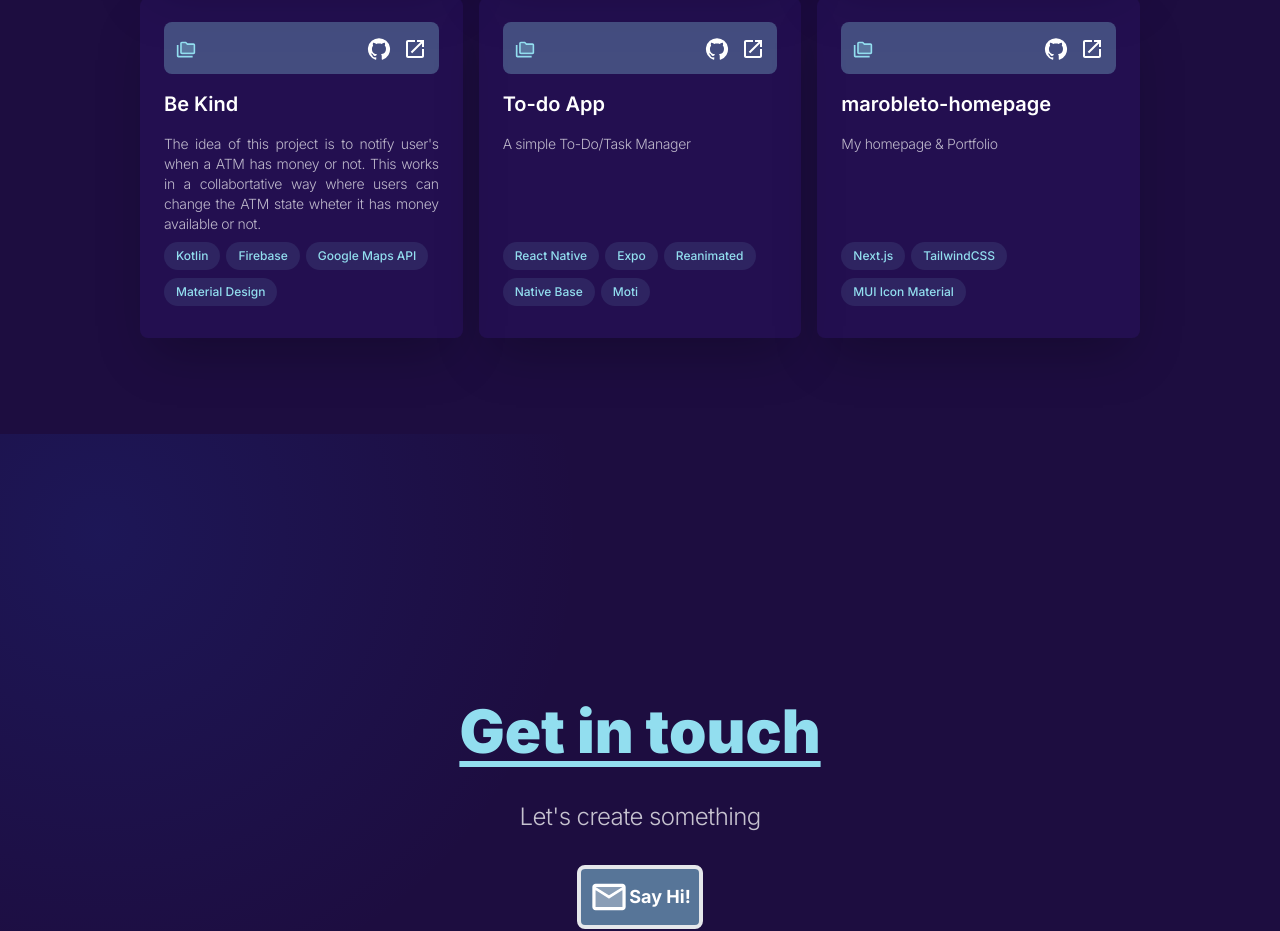
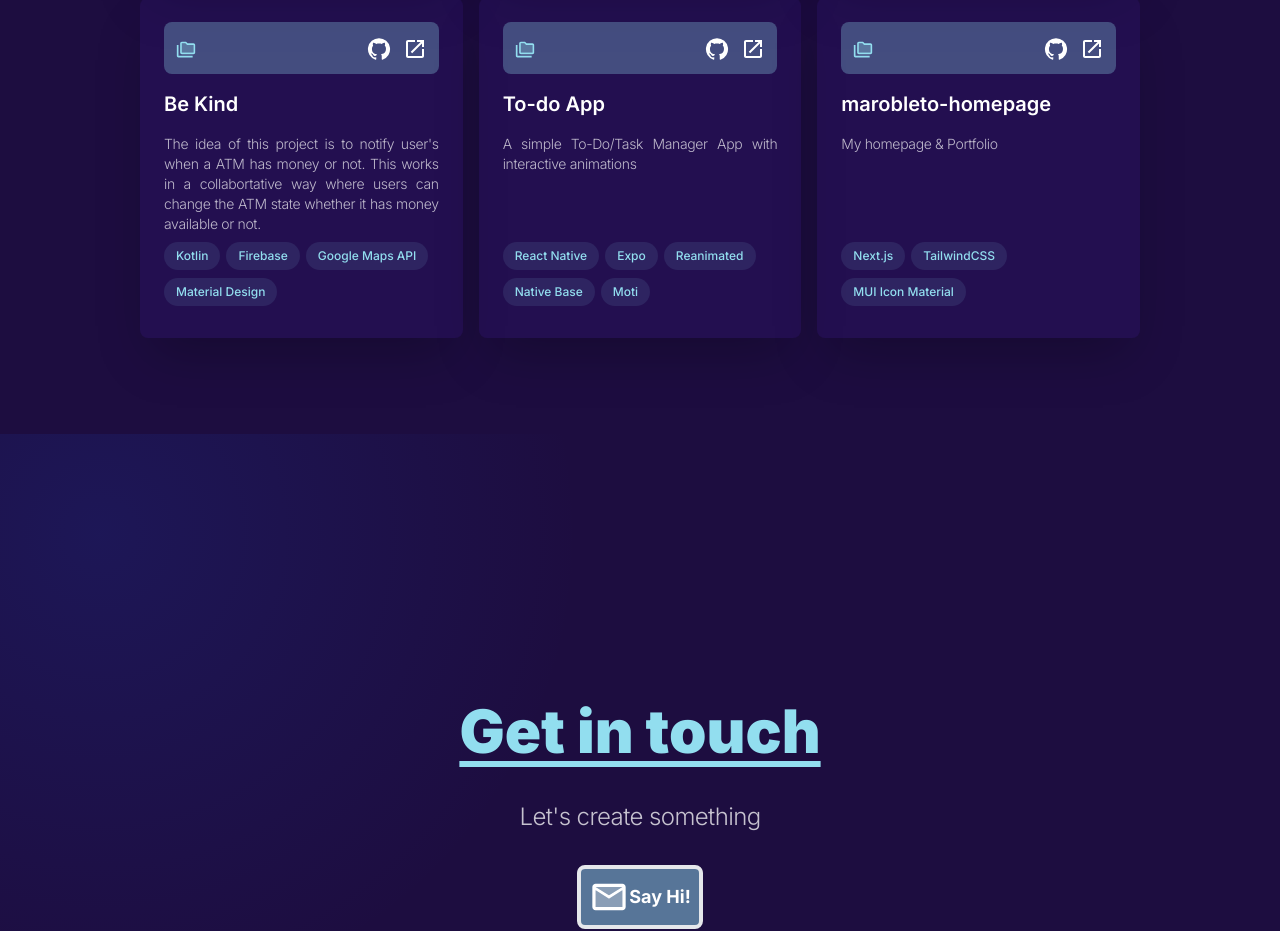
Before and after one commit to mgrobleto/marobleto-homepage, a Next.js app: page / in a window 1280 px wide. Shown: the part 2290-3221 px from the top of the page. Built offline with nearby package versions, Linux system fonts and the light colour scheme.

Commit message:
corrections on projects text

```diff
--- a/src/pages/works.tsx
+++ b/src/pages/works.tsx
@@ -60,7 +60,7 @@ const projects: Projects = {
 
     project4:{
         title: 'Be Kind',
-        description: `The idea of this project is to notify user's when a ATM has money or not. This works in a collabortative way where users can change the ATM state wheter it has money available or not.`,
+        description: `The idea of this project is to notify user's when a ATM has money or not. This works in a collabortative way where users can change the ATM state whether it has money available or not.`,
         stack: ['Kotlin', 'Firebase', 'Google Maps API', 'Material Design'],
         githubLink: 'https://github.com/J2rg3n-B3rm2d3z/FinalProject',
         websiteLink: '',
@@ -69,7 +69,7 @@ const projects: Projects = {
 
     project5:{
         title: 'To-do App',
-        description: 'A simple To-Do/Task Manager',
+        description: 'A simple To-Do/Task Manager App with interactive animations',
         stack: ['React Native', 'Expo', 'Reanimated', 'Native Base', 'Moti'],
         githubLink: 'https://github.com/mgrobleto/todo-app',
         websiteLink: '',
```
